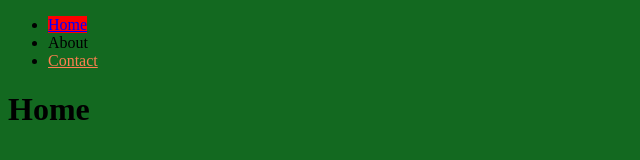
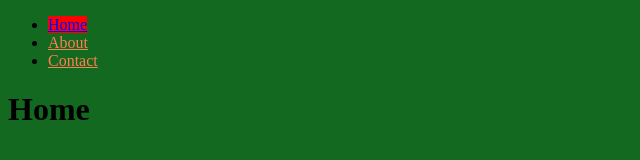
Before and after one commit to anshitN/webstack, a plain HTML site: page index.html in a window 1280 px wide. Shown: the full height of the page, 0-640 px from the left. Drawn offline with Linux system fonts and the light colour scheme.

Commit message:
Update index.html

```diff
--- a/index.html
+++ b/index.html
@@ -11,7 +11,7 @@
         <nav>
             <ul>
                 <li><a class=active href="./index.html">Home</a></li>
-                <li><a class=sportz href="./About/index.html"></a>About</a></li>
+                <li><a class=sportz href="./About/index.html">About</a></li>
                 <li><a class=sportz href="./Contact/index.html">Contact</a></li>
             </ul>
         </nav>
```
